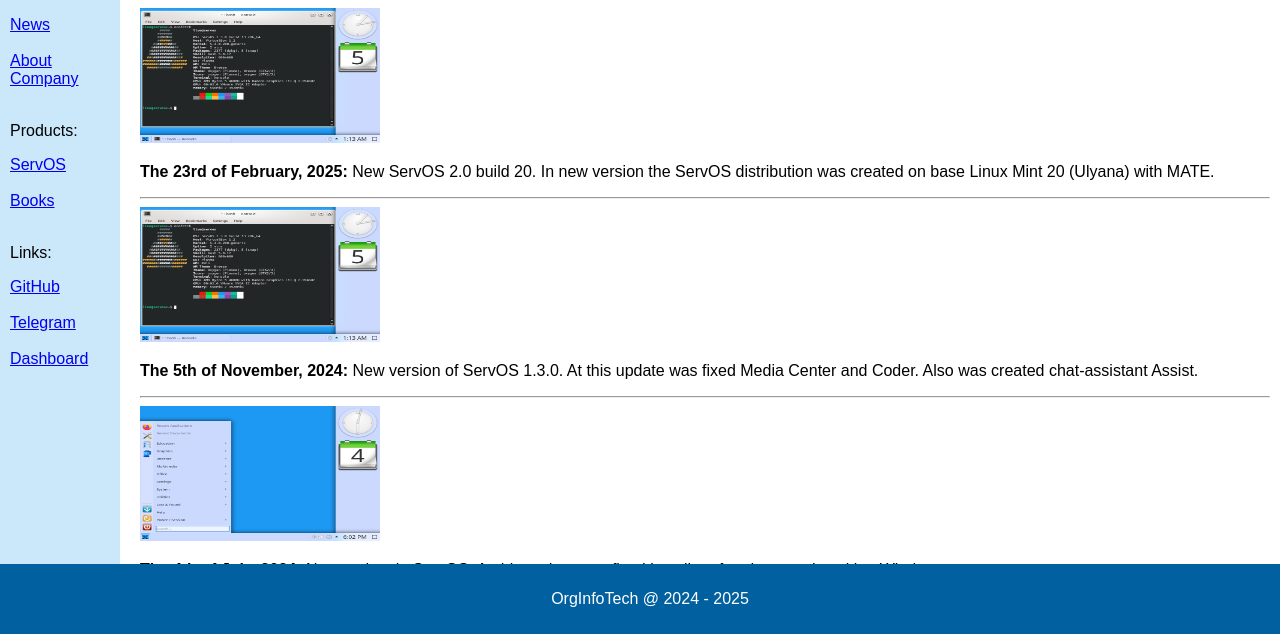
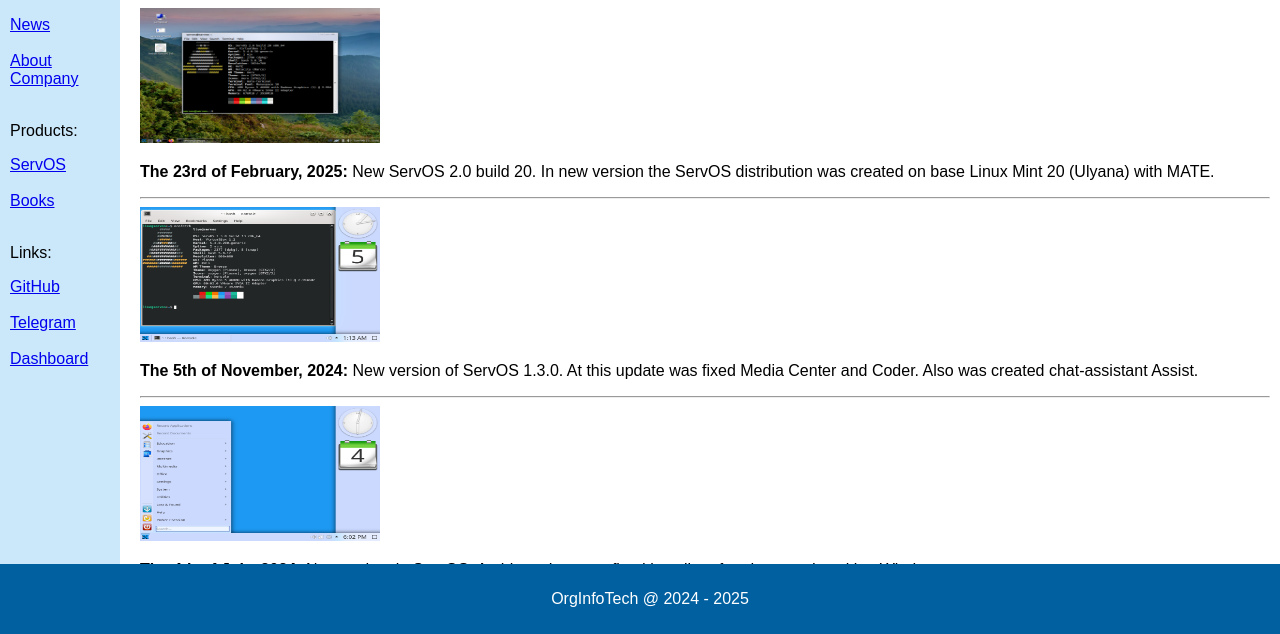
Before and after one commit to OrgInfoTech2024/Website, a plain HTML site: page pages/news.html in a window 1280 px wide. Shown: the part 166-800 px from the top of the page. Drawn offline with Linux system fonts and the light colour scheme.

Commit message:
Update news.html

```diff
--- a/pages/news.html
+++ b/pages/news.html
@@ -39,7 +39,7 @@
                 <br><br>
                 <h2>News</h2>
                 <hr>
-                <img src="../images/servos130.png" class="imgScreenshoteProject">
+                <img src="../images/servos/6.png" class="imgScreenshoteProject">
                 <p><b>The 23rd of February, 2025: </b>New ServOS 2.0 build 20. In new version the ServOS distribution was created on base Linux Mint 20 (Ulyana) with MATE.</p>
                 <hr>
                 <img src="../images/servos130.png" class="imgScreenshoteProject">
```
